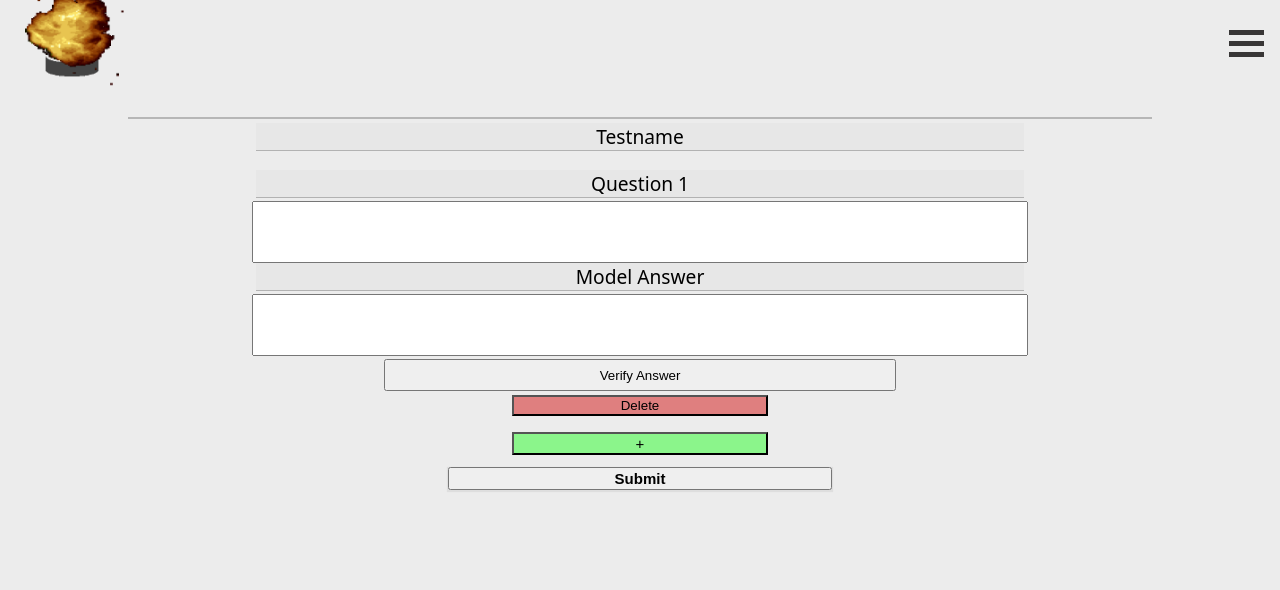
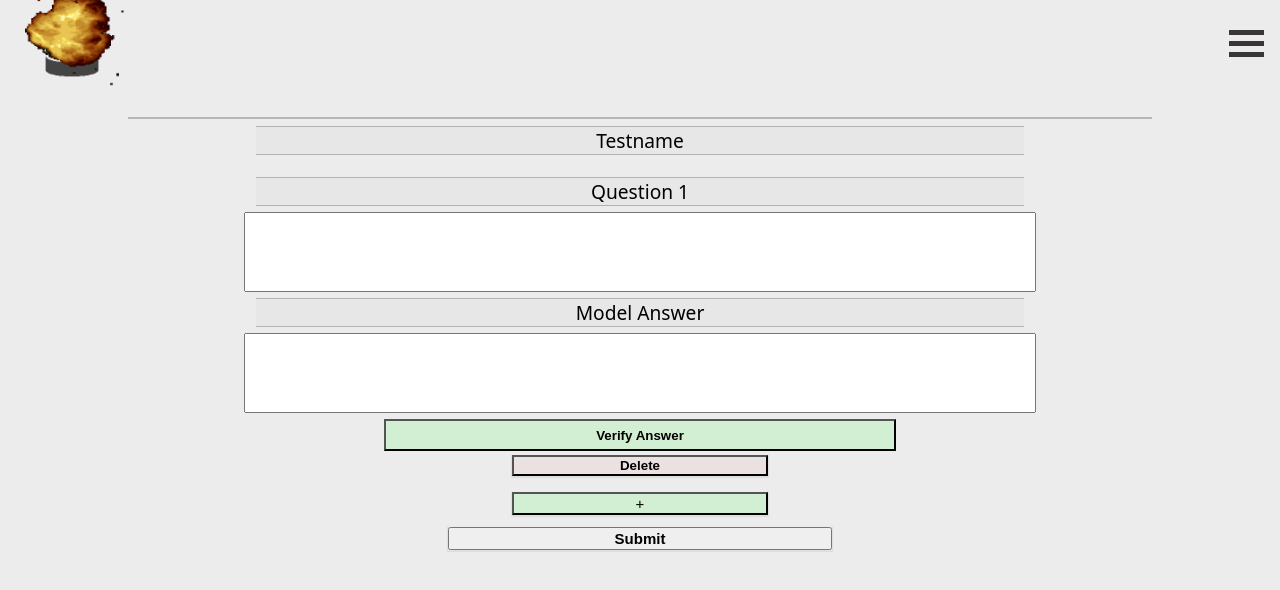
Before and after one commit to MiroHoo/DatabaseStudyWebapp, a React (Vite) app in the folder Database-Project-Webapp/: page /test in a window 1280 px wide. Shown: the top 590 px of the page. Built offline with nearby package versions, Linux system fonts and the light colour scheme.

Commit message:
late night/eatly morning push

```diff
--- a/Database-Project-Webapp/src/components/Modal.jsx
+++ b/Database-Project-Webapp/src/components/Modal.jsx
@@ -2,8 +2,11 @@
 import { useState, useEffect, useRef } from 'react'
 import '../css/Modal.css'
 
-function App({Modalsettings, stateChanger, textChanger}) {
+function App({Modalsettings, stateChanger}) {
     const [input, setInput] = useState('Default Value')
+     useEffect(() => {
+    console.log(Modalsettings)
+  }, []);
     return (
     <div className="ModalContainer">
     { Modalsettings.type === "text" ?
@@ -12,16 +15,16 @@ function App({Modalsettings, stateChanger, textChanger}) {
     }
     { Modalsettings.type === "input" ?
     <dialog id={"Modal"} className="ModalDialog" open={true}>
-        <input className='ModalInput' onChange={e => setInput(e.target.value)} placeholder='...'></input>
+        <input className='ModalInput' onChange={e => setInput(e.target.value)} placeholder={Modalsettings.text}></input>
         <div className='ModalButtons'>
-        <button className="ModalButton" onClick={()=>{closemodal(); stateChanger(false); textChanger.Change(textChanger.id,input)}}>Submit</button>
+        <button className="ModalButton" onClick={()=>{closemodal(); stateChanger(false); Modalsettings.function(Modalsettings.id,input)}}>Submit</button>
         <button className="ModalButton" onClick={()=>{closemodal(); stateChanger(false);}}>Cancel</button>
         </div>
     </dialog>
     : <></>
     }
     { Modalsettings.type === "question" ?
-    <dialog id={"Modal"} className="ModalDialog" open={true}><a>{Modalsettings.text}</a> <div className='ModalButtons'><button className="ModalButton" onClick={()=>{closemodal(); stateChanger(false); textChanger.Change(true, Modalsettings.function, Modalsettings.funcvar)}}>Ok</button><button className="ModalButton" onClick={()=>{closemodal(); stateChanger(false); }}>Cancel</button></div></dialog>
+    <dialog id={"Modal"} className="ModalDialog" open={true}><a>{Modalsettings.text}</a> <div className='ModalButtons'><button className="ModalButton" onClick={()=>{closemodal(); stateChanger(false); textChanger.function(true, Modalsettings.function, Modalsettings.funcvar)}}>Ok</button><button className="ModalButton" onClick={()=>{closemodal(); stateChanger(false); }}>Cancel</button></div></dialog>
     : <></>
     }
     </div>
--- a/Database-Project-Webapp/src/components/TestCreator.jsx
+++ b/Database-Project-Webapp/src/components/TestCreator.jsx
@@ -32,14 +32,14 @@ const [ModalSettings, setSettings] = useState({
 
   return (
     <div className='Tests'>
-    <div className="TestHeader" onClick={()=>ChangeTestName()}>{Testname}</div>
+    <div className="TestHeader active" onClick={()=>ChangeTestName()}>{Testname}</div>
     <div>
       {
       modal ? <div id="ModalDiv"><ModalSetter/></div> : <></>
      }
     {questionarray.map(Questions=>(
       <div className='TestContainer' key={Questions.id}>
-        <div onClick={()=>{setInputid(Questions.id-1); InputModal(); }} className="TestHeader">{Questions.name}</div>
+        <div onClick={()=>{setInputid(Questions.id-1); InputModal(Questions.id); }} className="TestHeader active">{Questions.name}</div>
         <input className='TestInput' id={"Question_" + Questions.id}></input>
         <div className="TestHeader">Model Answer</div>
         <input className='TestInput' id={"ModelAnswer_" + Questions.id}></input>
@@ -62,11 +62,11 @@ console.log("quesiton id: " + questionId.current)
 setQuestions([...questionarray, {name: "Question " + (questionarray.length+1), id: questionId.current}])
 }
 
-function InputModal(){
-  console.log("Modal")
+function InputModal(id){
+  console.log(id)
   setSettings({
   type: "input",
-  text:"tempText",
+  text:"Change Question " + id +  " Name",
   function:QuestionName
   })
   setModal(!modal);
@@ -75,7 +75,7 @@ function InputModal(){
 function ChangeTestName(){
   setSettings({
   type: "input",
-  text:"tempText",
+  text:"Change Test Name",
   function:TestName
   })
   setModal(!modal);
@@ -101,7 +101,7 @@ function QuestionModal(text, func, funcvar){
 }
 
 function ModalSetter(){
-  return <Modal Modalsettings={{type:ModalSettings.type, text:ModalSettings.text}} stateChanger={setModal} textChanger={{Change:ModalSettings.function, id:inputid}}/>
+  return <Modal Modalsettings={{type:ModalSettings.type, text:ModalSettings.text, function:ModalSettings.function}} stateChanger={setModal} textChanger={{Change:ModalSettings.function, id:inputid}}/>
 }
 //Removes the question with the provided id from the question array
 function RemoveQuestion(id){
--- a/Database-Project-Webapp/src/components/Testtaker.jsx
+++ b/Database-Project-Webapp/src/components/Testtaker.jsx
@@ -223,7 +223,7 @@ const App = () => {
     }
 
     function ModalSetter() {
-        return <Modal Modalsettings={{ type: ModalSettings.type, text: ModalSettings.text }} stateChanger={setModal} textChanger={{ Change: ModalSettings.function }} />
+        return <Modal Modalsettings={{ type: ModalSettings.type, text: ModalSettings.text, function: ModalSettings.function }} stateChanger={setModal} />
     }
 
 }
--- a/Database-Project-Webapp/src/css/TestCreator.css
+++ b/Database-Project-Webapp/src/css/TestCreator.css
@@ -6,26 +6,34 @@
     animation: fade-in 200ms;
 }
 .TestHeader{
-    cursor: pointer;
     font-size: 1.2rem;
+    cursor: default;
     width: 60%;
     align-self: center;
     text-align: center;
     background-color: rgba(202, 202, 202, 0.158);
     border-bottom: 1.5px solid rgba(0, 0, 0, 0.233);
+    border-top: 1.5px solid rgba(0, 0, 0, 0.233);
     margin-bottom: 3px;
+    margin-top: 3px;
     font-family: system-ui, -apple-system, BlinkMacSystemFont, 'Segoe UI', Roboto, Oxygen, Ubuntu, Cantarell, 'Open Sans', 'Helvetica Neue', sans-serif;
-    &:hover{
+    &.active{
+    cursor: pointer;
+        &:hover{
     transition: all 0.3s;
     transform: translateY(-2px);
+    }
     }
 }
 .TestInput{
     height: clamp(1rem,7vh,12rem);
-    font-size: clamp(1rem,1.7vh,12rem);
+    font-size: clamp(1rem,1.7vh,1.3rem);
     width: 60%;
     align-self: center;
     text-align: center;
+    padding:10px;
+    margin-bottom: 3px;
+    margin-top: 3px;
 }
 .Testinputcontainer{
     display: flex;
@@ -42,7 +50,9 @@
 .TestVerify{
     height: clamp(2rem,1vh,12rem);
     width: 40%;
+    background-color: rgba(80, 250, 80, 0.158);
     margin-top: 0.2rem;
+    font-weight: 600;
     margin-bottom: 0.2rem;
     display: flex;
     align-self: center;
@@ -73,11 +83,12 @@
     }
 }
 .addBtn{
-    background-color: rgba(80, 250, 80, 0.623);
+    background-color: rgba(80, 250, 80, 0.158);
     width: 20%;
     align-self: center;
     font-size: 15px;
     cursor: pointer;
+    box-shadow: 0 1px 1px 1px #c4c4c45b;
     &:hover{
     transition: all 0.3s;
     transform: translateY(-2px);
@@ -85,9 +96,12 @@
 }
 
 .deleteBtn{
-cursor: pointer;
+    cursor: pointer;
+    font-weight: 600;
     width: 20%;
-    background-color: rgba(219, 83, 83, 0.705);
+    background-color: rgba(219, 83, 83, 0.068);
+    box-shadow: 0 1px 1px 1px #c4c4c45b;
+    cursor: pointer;
     align-self: center;
 &:hover{
     transition: all 0.3s;
```
